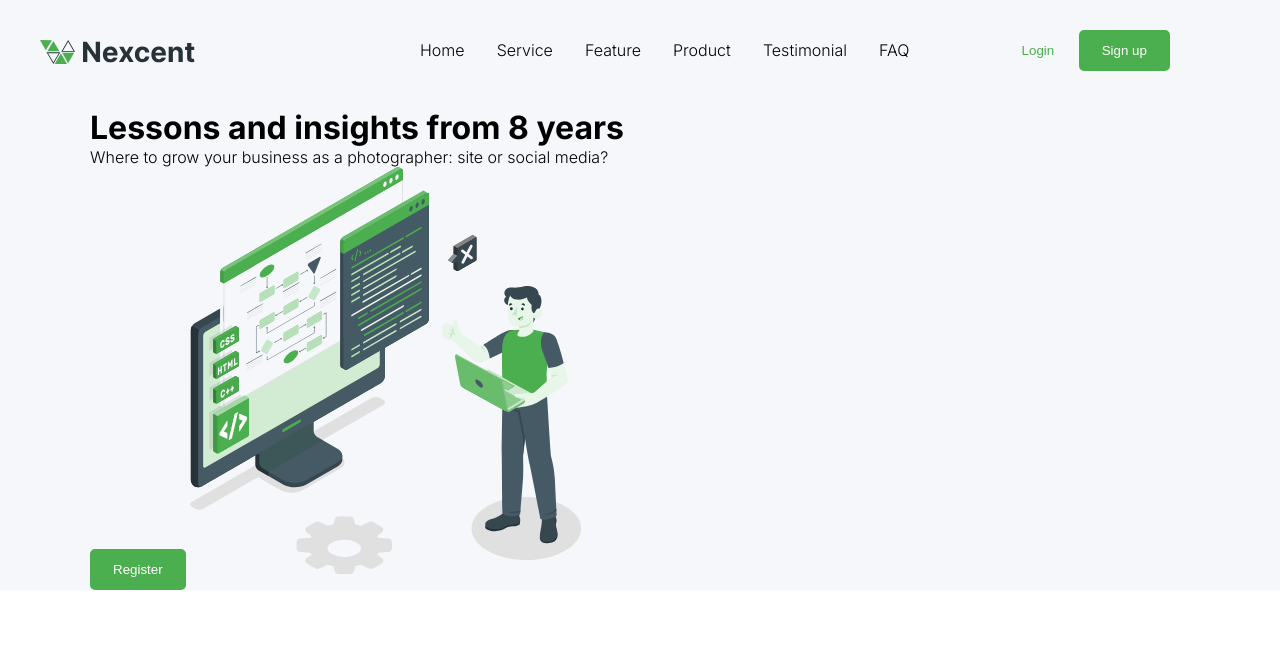
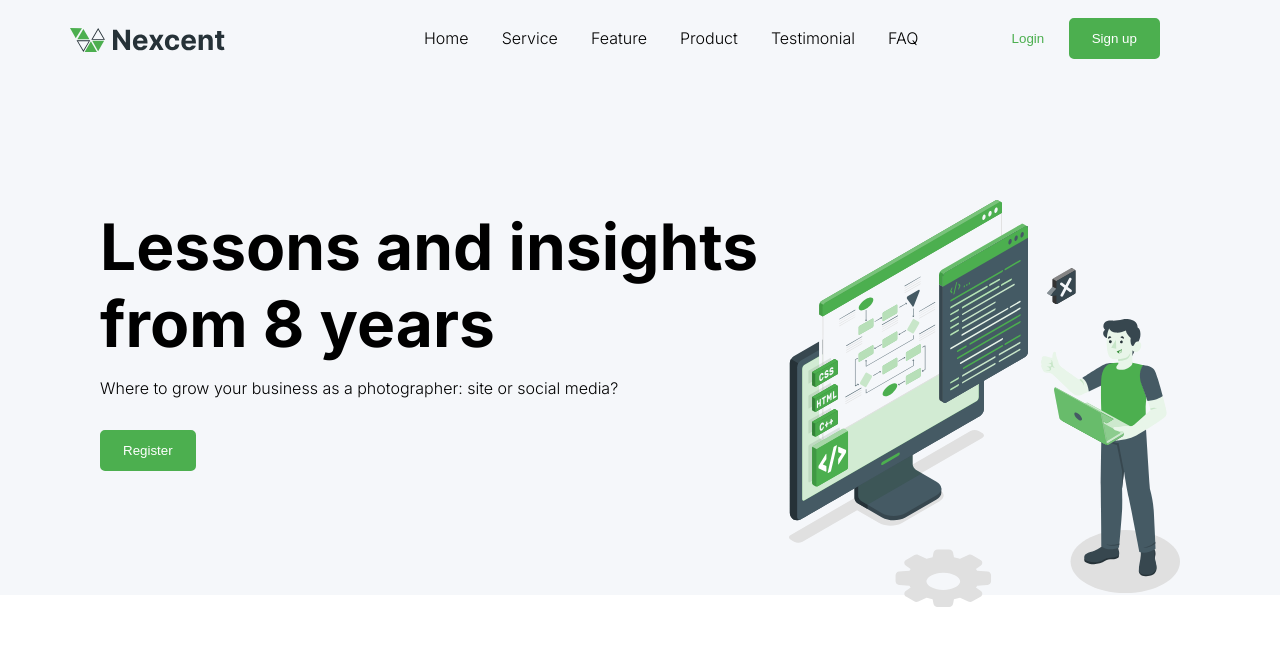
Before and after one commit to CapEugene/csspractice, a website built with Vite: page index.html in a window 1280 px wide. Built offline with nearby package versions, Linux system fonts and the light colour scheme.

Commit message:
Some header + hero changes

```diff
--- a/index.html
+++ b/index.html
@@ -16,7 +16,7 @@
     <div class="wrapper">
 
       <header class="container">
-        <img src="public/logo.svg" alt="logo">
+        <img src="/logo.svg" alt="logo">
         <nav>
           <ul>
             <li><a class="active" href="#">Home</a></li>
@@ -40,7 +40,7 @@
           <h1>Lessons and insights <span>from 8 years</span></h1>
           <p>Where to grow your business as a photographer: site or social media?</p>
           <button class="button">Register</button>
-          <img src="public/infoimage.svg" alt="infoimage">
+          <img src="/infoimage.svg" alt="infoimage">
         </div>
       </div>
 
--- a/src/style.css
+++ b/src/style.css
@@ -20,6 +20,7 @@ img {
 .container {
   width: 1100px;
   margin: 0 auto;
+  padding: 28px 10px;
 }
 
 .button {
@@ -28,15 +29,12 @@ img {
   background-color: #4CAF4F;
   border-radius: 5px;
   padding: 10px 20px;
-}
-
-header {
-  padding: 40px 0;
+  cursor: pointer;
 }
 
 header img {
   position: relative;
-  right: 50px;
+  right: 30px;
 }
 
 header nav {
@@ -59,7 +57,7 @@ header nav ul li a {
 }
 
 header nav ul li span {
-  margin-left: 80px;
+  margin-left: 60px;
   position: relative;
   bottom: 10px;
 }
@@ -69,9 +67,30 @@ header nav ul li span button {
   border: none;
   color: #4CAF4F;
   background-color: #F5F7FA;
+  cursor: pointer;
 }
 
 .wrapper {
   background-color: #F5F7FA;
   width: 100%;
 }
+
+.hero-info {
+  padding: 96px 0;
+}
+
+.hero-info h1 {
+  font-size: 64px;
+  width: 700px;
+}
+
+.hero .hero-info img {
+  position: absolute;
+  top: 200px;
+  right: 100px;
+}
+
+.hero .hero-info p {
+  padding-top: 16px;
+  padding-bottom: 32px;
+}
```
